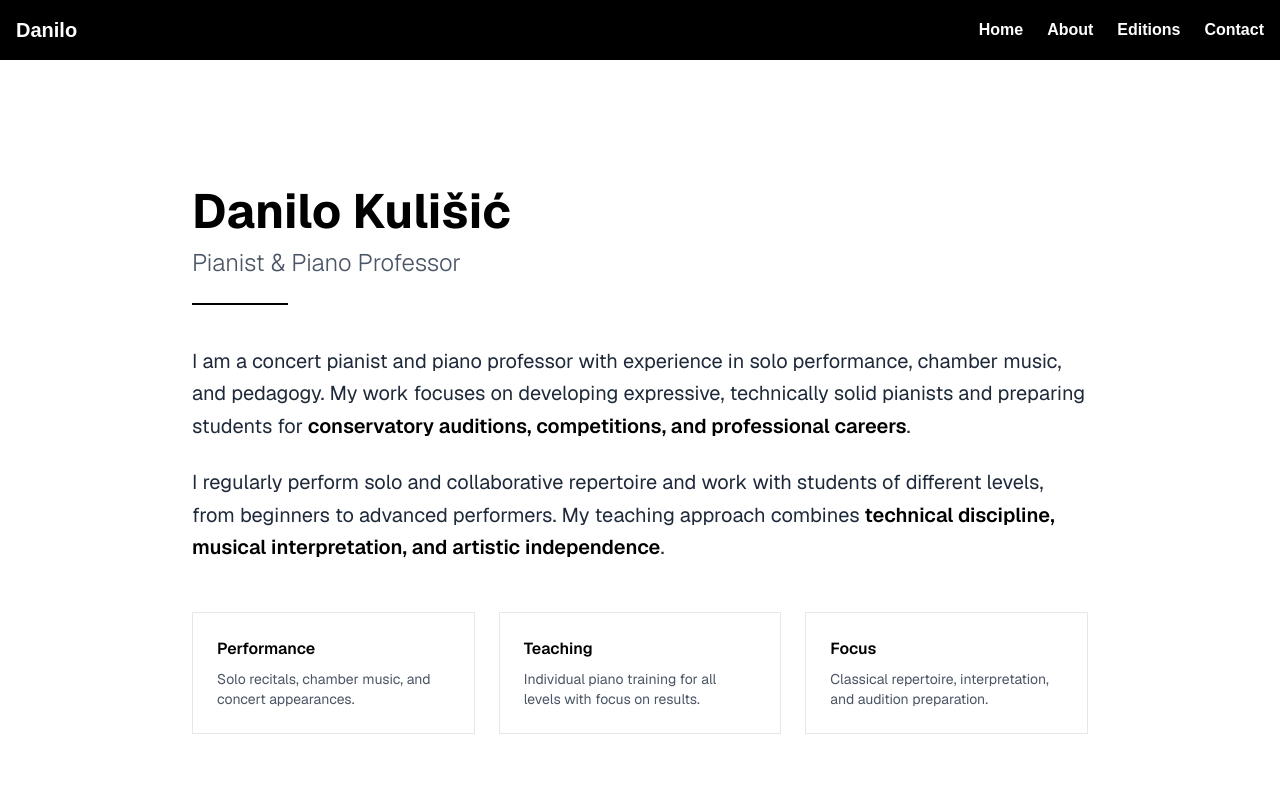
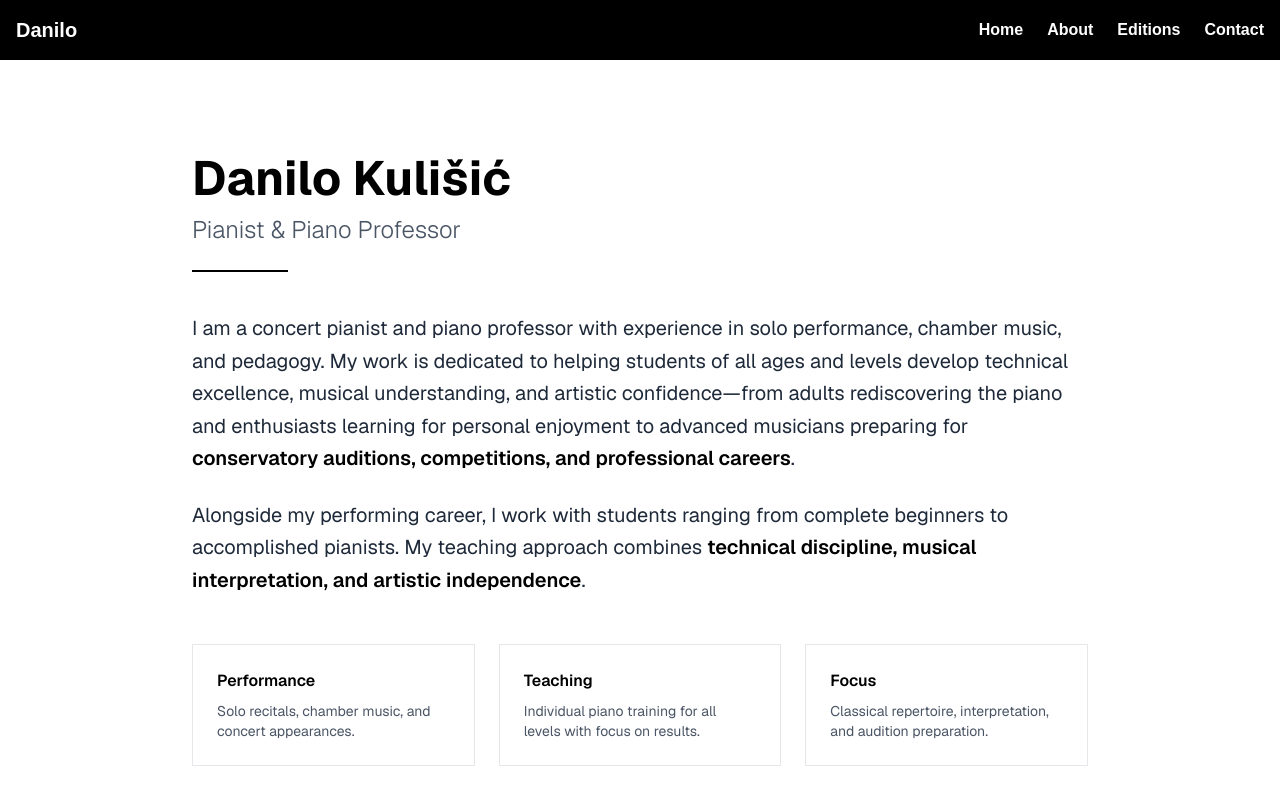
Before and after one commit to kulisic4/my-next-portfolio, a Next.js app: page /about in a window 1280 px wide. Shown: the top 800 px of the page. Built offline with nearby package versions, Linux system fonts and the light colour scheme.

Commit message:
updating text in home & about sections

```diff
--- a/app/about/page.tsx
+++ b/app/about/page.tsx
@@ -4,7 +4,6 @@ const About = () => {
   return (
     <div className="font-sans min-h-screen flex items-center justify-center px-6 py-20 bg-white">
       <main className="max-w-4xl w-full flex flex-col items-start">
-
         {/* TITLE */}
         <h1 className="text-4xl md:text-5xl font-bold text-black">
           Danilo Kulišić
@@ -19,22 +18,35 @@ const About = () => {
 
         {/* TEXT */}
         <p className="text-gray-800 text-lg md:text-xl leading-relaxed">
-          I am a concert pianist and piano professor with experience in solo performance, chamber music, and pedagogy.
-          My work focuses on developing expressive, technically solid pianists and preparing students for
-          <span className="font-semibold text-black"> conservatory auditions, competitions, and professional careers</span>.
+          I am a concert pianist and piano professor with experience in solo
+          performance, chamber music, and pedagogy. My work is dedicated to
+          helping students of all ages and levels develop technical excellence,
+          musical understanding, and artistic confidence—from adults
+          rediscovering the piano and enthusiasts learning for personal
+          enjoyment to advanced musicians preparing for
+          <span className="font-semibold text-black">
+            {" "}
+            conservatory auditions, competitions, and professional careers
+          </span>
+          .
         </p>
 
         <br />
 
         <p className="text-gray-800 text-lg md:text-xl leading-relaxed">
-          I regularly perform solo and collaborative repertoire and work with students of different levels,
-          from beginners to advanced performers. My teaching approach combines
-          <span className="font-semibold text-black"> technical discipline, musical interpretation, and artistic independence</span>.
+          Alongside my performing career, I work with students ranging from
+          complete beginners to accomplished pianists. My teaching approach
+          combines
+          <span className="font-semibold text-black">
+            {" "}
+            technical discipline, musical interpretation, and artistic
+            independence
+          </span>
+          .
         </p>
 
         {/* HIGHLIGHTS */}
         <div className="grid grid-cols-1 md:grid-cols-3 gap-6 mt-12 w-full">
-
           <div className="border border-gray-200 p-6">
             <h3 className="font-semibold text-black mb-2">Performance</h3>
             <p className="text-gray-600 text-sm">
@@ -55,9 +67,7 @@ const About = () => {
               Classical repertoire, interpretation, and audition preparation.
             </p>
           </div>
-
         </div>
-
       </main>
     </div>
   );
--- a/app/page.tsx
+++ b/app/page.tsx
@@ -3,11 +3,9 @@ import React from "react";
 export default function Home() {
   return (
     <div className="font-sans bg-white text-black">
-
       {/* HERO */}
       <section className="min-h-screen flex items-center justify-center px-6">
         <div className="max-w-5xl w-full text-center">
-
           <h1 className="text-5xl md:text-7xl font-bold tracking-tight">
             Danilo Kulišić
           </h1>
@@ -17,9 +15,12 @@ export default function Home() {
           </h2>
 
           <p className="mt-8 text-lg md:text-xl text-gray-700 max-w-3xl mx-auto leading-relaxed">
-            Concert pianist and educator focused on expressive performance,
-            technical mastery, and preparing students for conservatory auditions,
-            competitions, and professional careers.
+            Concert pianist and educator dedicated to helping students of all
+            ages and levels develop confidence, artistry, and technical
+            excellence — from adults rediscovering the piano and enthusiasts
+            learning for personal enjoyment to advanced musicians preparing for
+            conservatory auditions, ABRSM exams, competitions, and professional
+            careers.
           </p>
 
           {/* CTA BUTTONS */}
@@ -44,7 +45,6 @@ export default function Home() {
       {/* SHORT PROOF SECTION */}
       <section className="py-24 px-6 border-t border-gray-200">
         <div className="max-w-5xl mx-auto grid md:grid-cols-3 gap-10 text-center">
-
           <div>
             <h3 className="text-3xl font-bold">Performance</h3>
             <p className="mt-3 text-gray-600">
@@ -65,14 +65,12 @@ export default function Home() {
               Classical repertoire, interpretation, and technique.
             </p>
           </div>
-
         </div>
       </section>
 
       {/* PERFORMANCE PREVIEW */}
       <section id="performances" className="py-28 px-6 bg-gray-50">
         <div className="max-w-5xl mx-auto">
-
           <h2 className="text-3xl md:text-4xl font-bold text-center">
             Performances
           </h2>
@@ -82,7 +80,6 @@ export default function Home() {
           </p>
 
           <div className="grid md:grid-cols-2 gap-8 mt-12">
-
             <div className="aspect-video bg-black">
               <iframe
                 className="w-full h-full"
@@ -100,7 +97,6 @@ export default function Home() {
                 allowFullScreen
               />
             </div>
-
           </div>
         </div>
       </section>
@@ -108,14 +104,11 @@ export default function Home() {
       {/* TEACHING */}
       <section id="teaching" className="py-28 px-6">
         <div className="max-w-4xl mx-auto text-center">
-
-          <h2 className="text-3xl md:text-4xl font-bold">
-            Piano Lessons
-          </h2>
+          <h2 className="text-3xl md:text-4xl font-bold">Piano Lessons</h2>
 
           <p className="mt-6 text-gray-700 text-lg leading-relaxed">
-            I offer private piano lessons for all levels. My teaching is focused on
-            building strong technical foundations, musical understanding, and
+            I offer private piano lessons for all levels. My teaching is focused
+            on building strong technical foundations, musical understanding, and
             preparing students for exams, auditions, and performances.
           </p>
 
@@ -127,18 +120,14 @@ export default function Home() {
               Book a Lesson
             </a>
           </div>
-
         </div>
       </section>
 
       {/* CONTACT */}
       <section className="py-20 border-t border-gray-200 text-center">
         <h3 className="text-xl font-semibold">Contact</h3>
-        <p className="text-gray-600 mt-2">
-          Email: your@email.com
-        </p>
+        <p className="text-gray-600 mt-2">Email: your@email.com</p>
       </section>
-
     </div>
   );
 }
```
